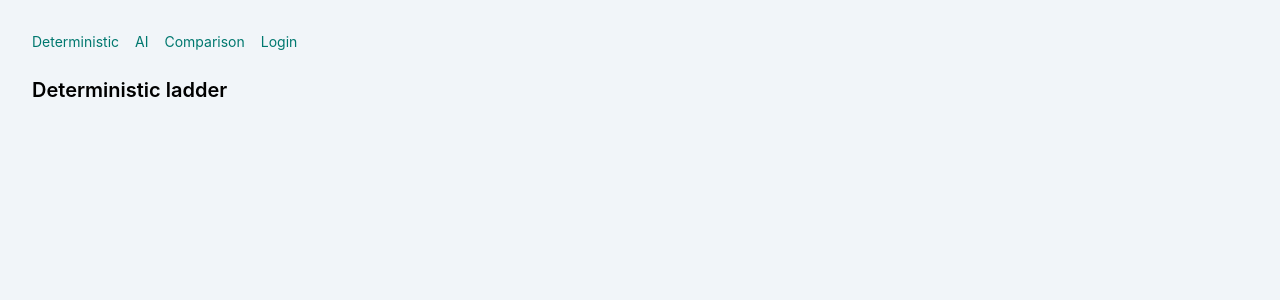
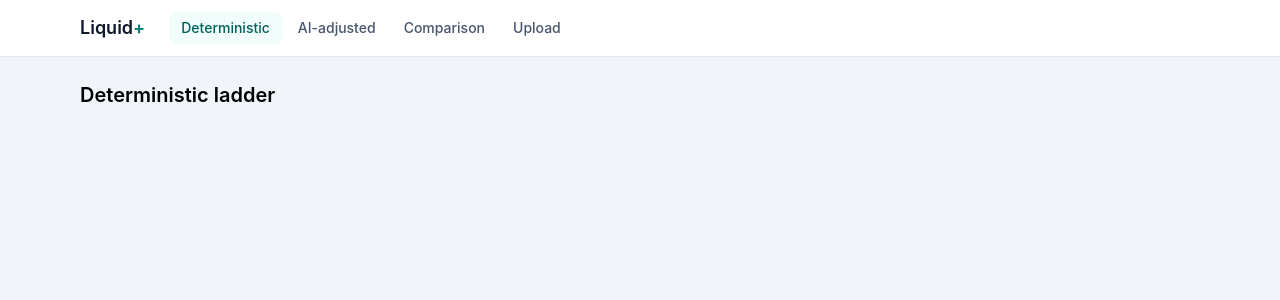
Before and after one commit to mahajansanika/BNP-Sanika, a React app in the folder frontend/: page /deterministic in a window 1280 px wide. Shown: the top 300 px of the page. Built offline with nearby package versions, Linux system fonts and the light colour scheme; the HTML template or start-up script is replaced by a standard one.

Commit message:
feat(ui): add layout with navigation

```diff
--- a/frontend/src/App.jsx
+++ b/frontend/src/App.jsx
@@ -1,25 +1,26 @@
-   import { Link, Navigate, Route, Routes } from 'react-router-dom'
+   import { Navigate, Route, Routes } from 'react-router-dom'
+   import { Layout } from './components/Layout'
    import { AiLadderPage } from './pages/AiLadderPage'
    import { ComparisonPage } from './pages/ComparisonPage'
    import { DeterministicPage } from './pages/DeterministicPage'
    import { LoginPage } from './pages/loginPage'
 
+   function Placeholder({ title }) {
+     return <h1 className="text-xl font-semibold">{title}</h1>
+   }
+
    export default function App() {
      return (
-       <div className="min-h-screen bg-slate-100 p-8">
-         <nav className="mb-6 flex gap-4 text-sm text-teal-700">
-           <Link to="/deterministic">Deterministic</Link>
-           <Link to="/ai">AI</Link>
-           <Link to="/comparison">Comparison</Link>
-           <Link to="/login">Login</Link>
-         </nav>
-         <Routes>
+       <Routes>
+         <Route path="/login" element={<LoginPage />} />
+         <Route element={<Layout />}>
            <Route path="/" element={<Navigate to="/deterministic" replace />} />
-           <Route path="/login" element={<LoginPage />} />
            <Route path="/deterministic" element={<DeterministicPage />} />
            <Route path="/ai" element={<AiLadderPage />} />
            <Route path="/comparison" element={<ComparisonPage />} />
-         </Routes>
-       </div>
+           <Route path="/upload" element={<Placeholder title="Upload (Dev 2)" />} />
+           <Route path="*" element={<Placeholder title="Page not found" />} />
+         </Route>
+       </Routes>
      )
    }
--- /dev/null
+++ b/frontend/src/components/Layout.jsx
@@ -0,0 +1,42 @@
+   import { NavLink, Outlet, useLocation } from 'react-router-dom'
+
+   const LINKS = [
+     { to: '/deterministic', label: 'Deterministic', keepFilters: true },
+     { to: '/ai', label: 'AI-adjusted', keepFilters: true },
+     { to: '/comparison', label: 'Comparison', keepFilters: true },
+     { to: '/upload', label: 'Upload', keepFilters: false },
+   ]
+
+   export function Layout() {
+     const { search } = useLocation() // the "?currency=EUR..." part of the address
+
+     return (
+       <div className="min-h-screen bg-slate-100">
+         <header className="border-b border-slate-200 bg-white">
+           <div className="mx-auto flex max-w-6xl items-center gap-6 px-4 py-3">
+             <span className="text-lg font-semibold text-slate-900">
+               Liquid<span className="text-teal-700">+</span>
+             </span>
+             <nav className="flex gap-1">
+               {LINKS.map((link) => (
+                 <NavLink
+                   key={link.to}
+                   to={{ pathname: link.to, search: link.keepFilters ? search : '' }}
+                   className={({ isActive }) =>
+                     `rounded-md px-3 py-1.5 text-sm font-medium ${
+                       isActive ? 'bg-teal-50 text-teal-800' : 'text-slate-600 hover:bg-slate-100'
+                     }`
+                   }
+                 >
+                   {link.label}
+                 </NavLink>
+               ))}
+             </nav>
+           </div>
+         </header>
+         <main className="mx-auto max-w-6xl px-4 py-6">
+           <Outlet />
+         </main>
+       </div>
+     )
+   }
--- a/frontend/src/index.css
+++ b/frontend/src/index.css
@@ -1 +1 @@
-   @import "tailwindcss";
+@import "tailwindcss";
--- a/frontend/src/main.jsx
+++ b/frontend/src/main.jsx
@@ -2,8 +2,8 @@
    import { createRoot } from 'react-dom/client'
    import { BrowserRouter } from 'react-router-dom'
    import { QueryClient, QueryClientProvider } from '@tanstack/react-query'
+   import './index.css'
    import App from './App.jsx'
-   import './index.css'
 
    const queryClient = new QueryClient()
 
```
